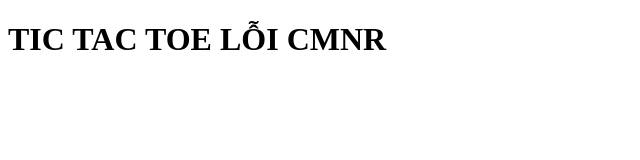
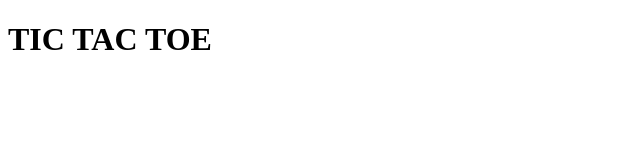
Before and after one commit to danh0989/tic-tac-toe, a plain HTML site: page index.html in a window 1280 px wide. Shown: the whole page, without its empty margins (0-640 px from the left). Drawn offline with Linux system fonts and the light colour scheme.

Commit message:
Update index.html

```diff
--- a/index.html
+++ b/index.html
@@ -4,8 +4,11 @@
     <meta charset="UTF-8">
     <meta name="viewport" content="width=device-width, initial-scale=1.0">
     <title>Document</title>
+    <style>
+
+    </style>
 </head>
 <body>
-    <h1>TIC TAC TOE LỖI CMNR</h1>
+    <h1>TIC TAC TOE</h1>
 </body>
 </html>
```
